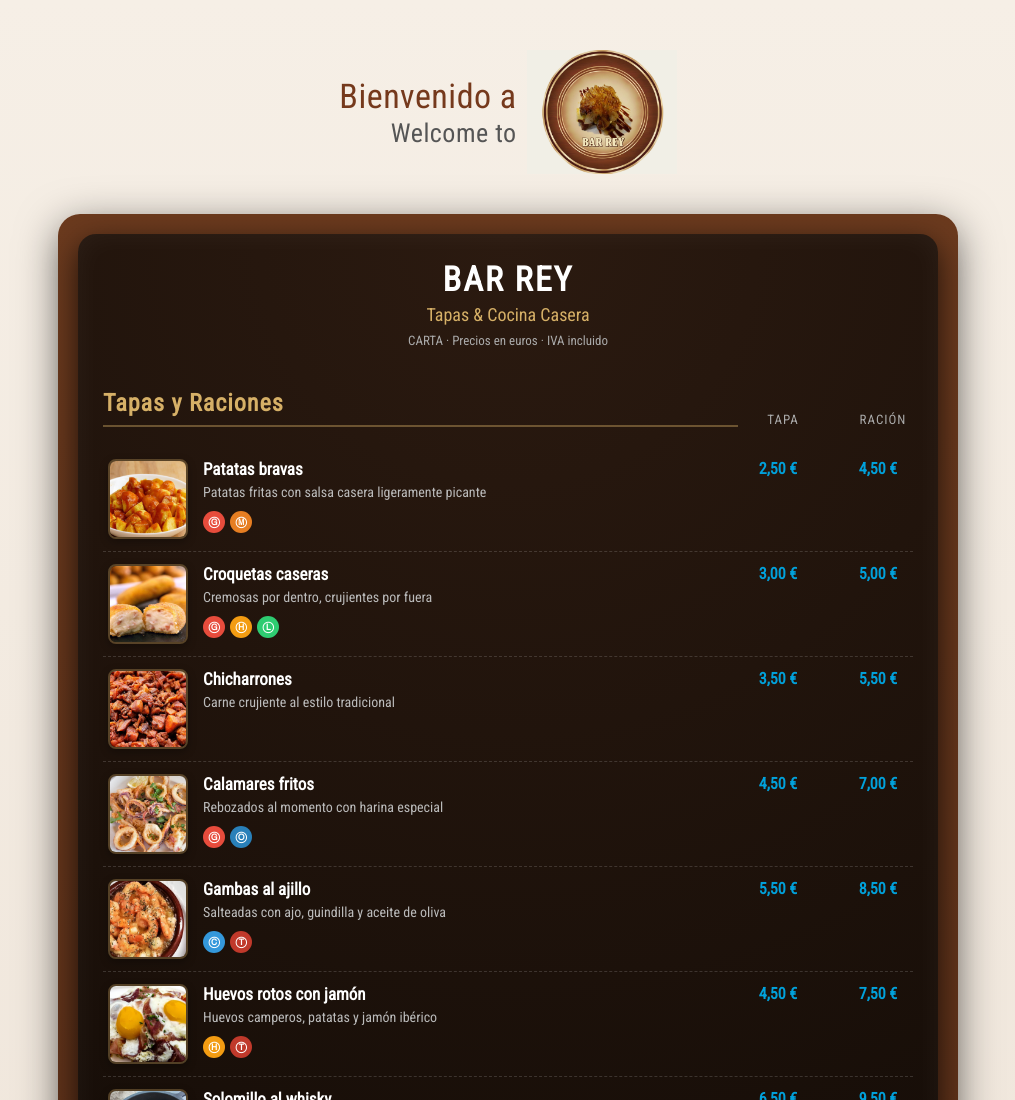
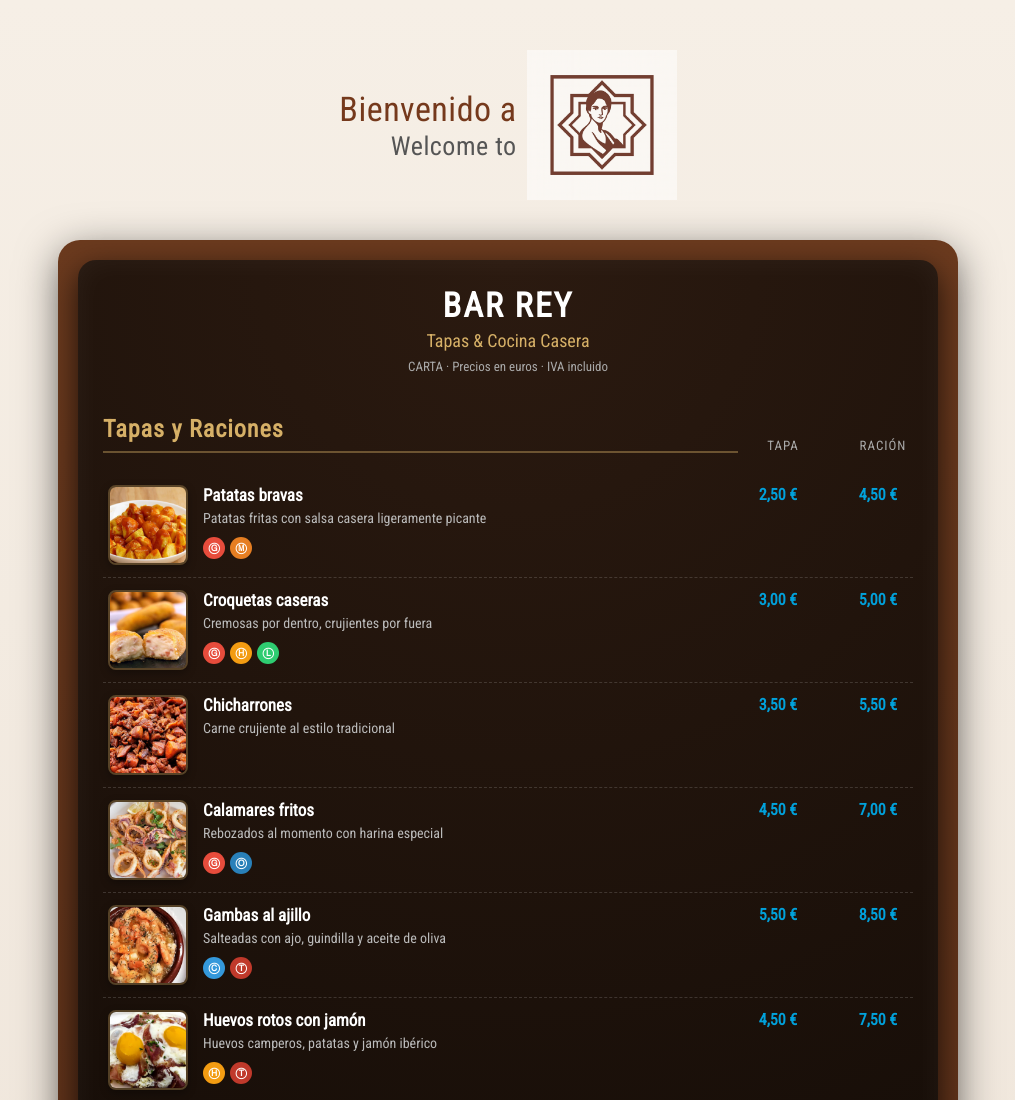
Before and after one commit to informaticosonline/carta_atrayana_II, a plain HTML site: page index.html in a window 1280 px wide. Shown: the top 1100 px of the page, without its empty margins (132-1147 px from the left). Drawn offline with Linux system fonts and the light colour scheme.

Commit message:
Update index.html

```diff
--- a/index.html
+++ b/index.html
@@ -22,7 +22,7 @@
             <h2>Welcome to</h2>
         </div>
         <div class="intro-logo">
-            <img src="img/BarRey.webp" alt="BarRey" class="logo-intro">
+            <img src="img/atrayana.webp" alt="BarRey" class="logo-intro">
         </div>
     </section>
 
```
